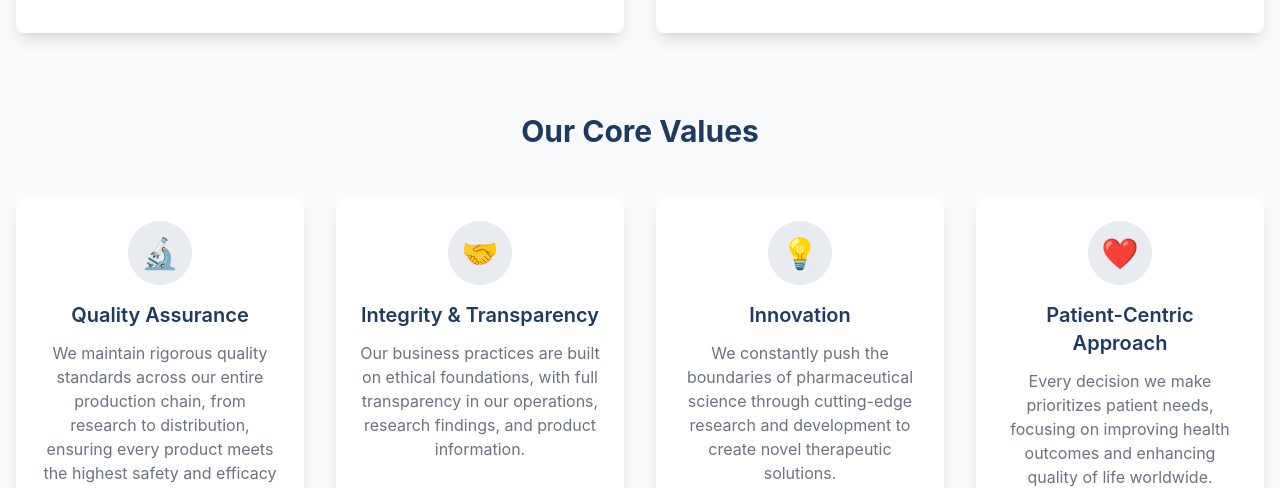
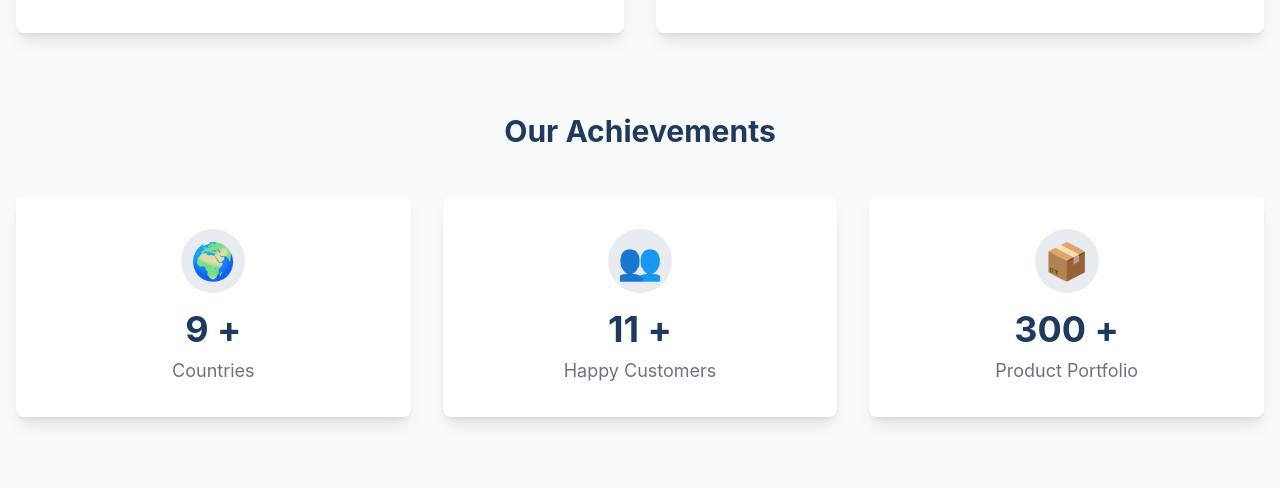
Before and after one commit to akshatbhayani16/jainova, a React (Create React App) app: page /about in a window 1280 px wide. Shown: the part 1009-1497 px from the top of the page. Built offline with nearby package versions, Linux system fonts and the light colour scheme; no server answers.

Commit message:
our achievements added

```diff
--- a/src/pages/About.jsx
+++ b/src/pages/About.jsx
@@ -113,6 +113,59 @@ const About = () => {
           </div>
         </motion.div>
 
+        {/* Our Achievements Section */}
+        <motion.div
+          className="mb-20"
+          initial={{ opacity: 0, y: 30 }}
+          animate={{ opacity: 1, y: 0 }}
+          transition={{ duration: 0.6, delay: 0.5 }}
+        >
+          <h2 className="text-3xl font-bold text-[#1E3A5F] text-center mb-12">Our Achievements</h2>
+          <div className="grid grid-cols-1 md:grid-cols-3 gap-8">
+            {/* Countries */}
+            <motion.div
+              initial={{ opacity: 0, y: 20 }}
+              animate={{ opacity: 1, y: 0 }}
+              transition={{ delay: 0.1 }}
+              className="bg-white p-8 rounded-lg shadow-lg text-center hover:shadow-xl transition-all duration-300 group hover:translate-y-[-5px]"
+            >
+              <div className="inline-flex items-center justify-center w-16 h-16 rounded-full bg-[#1E3A5F]/10 text-4xl mb-4 group-hover:bg-[#E85B2C]/10 transition-colors duration-300">
+                🌍
+              </div>
+              <p className="text-4xl font-bold text-[#1E3A5F] mb-2">9 +</p>
+              <p className="text-[#6B7280] text-lg">Countries</p>
+            </motion.div>
+
+            {/* Happy Customers */}
+            <motion.div
+              initial={{ opacity: 0, y: 20 }}
+              animate={{ opacity: 1, y: 0 }}
+              transition={{ delay: 0.2 }}
+              className="bg-white p-8 rounded-lg shadow-lg text-center hover:shadow-xl transition-all duration-300 group hover:translate-y-[-5px]"
+            >
+              <div className="inline-flex items-center justify-center w-16 h-16 rounded-full bg-[#1E3A5F]/10 text-4xl mb-4 group-hover:bg-[#E85B2C]/10 transition-colors duration-300">
+                👥
+              </div>
+              <p className="text-4xl font-bold text-[#1E3A5F] mb-2">11 +</p>
+              <p className="text-[#6B7280] text-lg">Happy Customers</p>
+            </motion.div>
+
+            {/* Product Portfolio */}
+            <motion.div
+              initial={{ opacity: 0, y: 20 }}
+              animate={{ opacity: 1, y: 0 }}
+              transition={{ delay: 0.3 }}
+              className="bg-white p-8 rounded-lg shadow-lg text-center hover:shadow-xl transition-all duration-300 group hover:translate-y-[-5px]"
+            >
+              <div className="inline-flex items-center justify-center w-16 h-16 rounded-full bg-[#1E3A5F]/10 text-4xl mb-4 group-hover:bg-[#E85B2C]/10 transition-colors duration-300">
+                📦
+              </div>
+              <p className="text-4xl font-bold text-[#1E3A5F] mb-2">300 +</p>
+              <p className="text-[#6B7280] text-lg">Product Portfolio</p>
+            </motion.div>
+          </div>
+        </motion.div>
+
         {/* Core Values Section */}
         <div className="mb-20">
           <h2 className="text-3xl font-bold text-[#1E3A5F] text-center mb-12">Our Core Values</h2>
```
